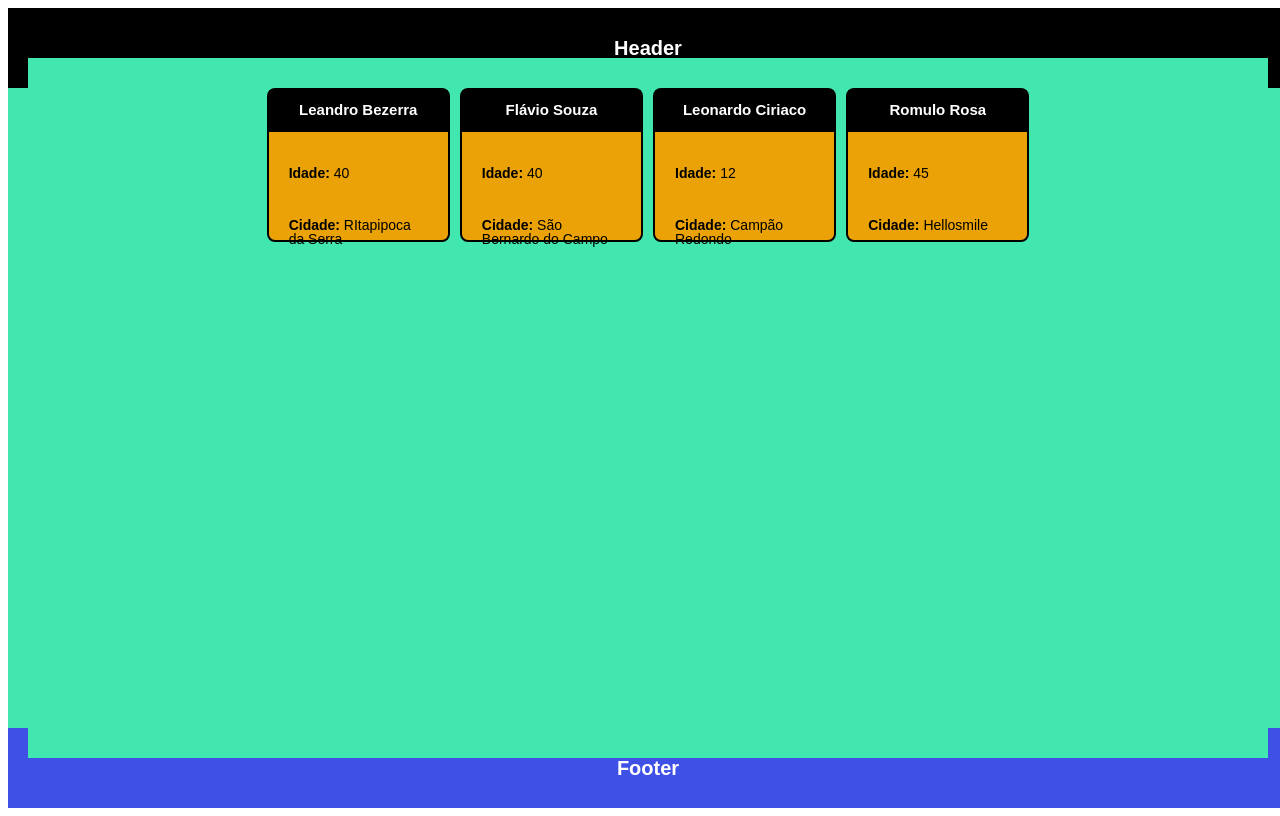
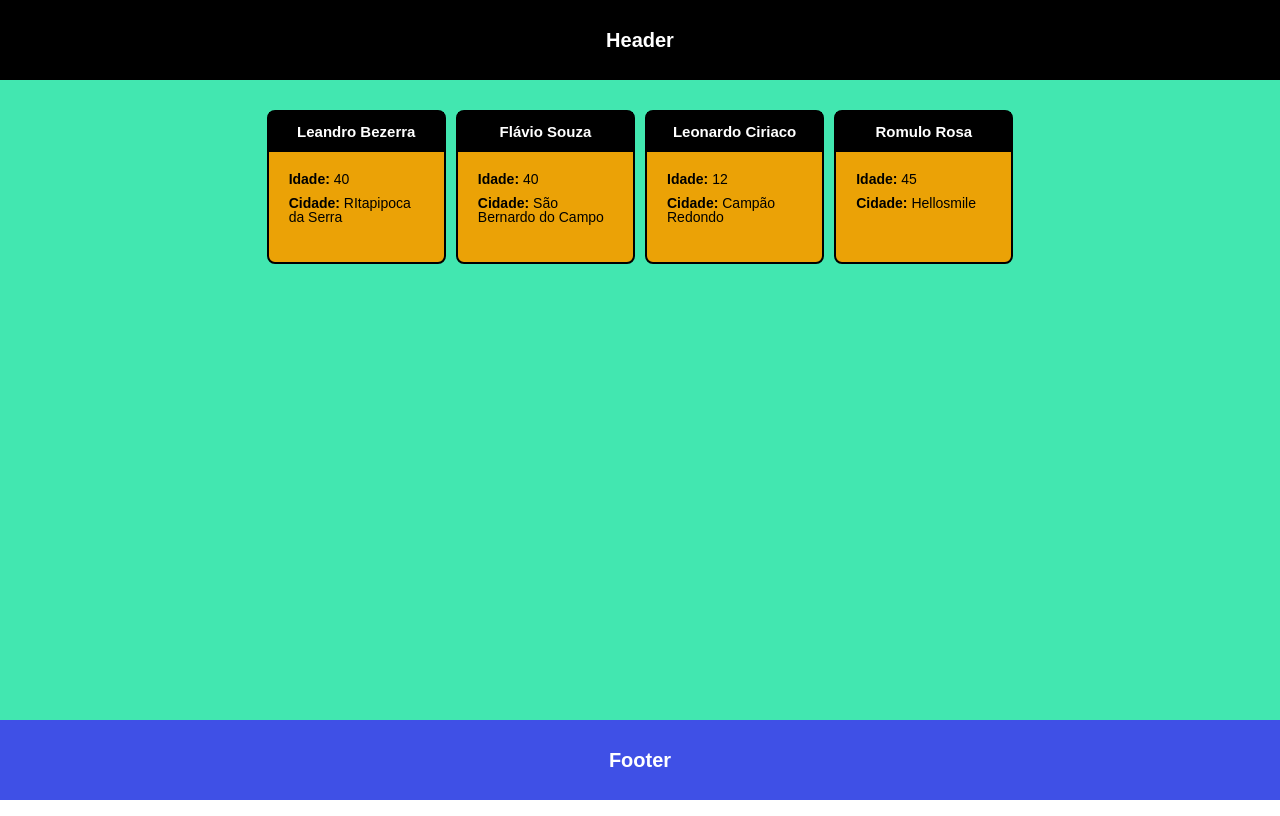
Before and after one commit to romulorosafullstack/2026-poc-react-ts-posto-combustivel, a React (Vite) app: page / in a window 1280 px wide. Built offline with nearby package versions, Linux system fonts and the light colour scheme.

Commit message:
global.scss ajustes

```diff
--- a/src/styles/global.scss
+++ b/src/styles/global.scss
@@ -2,14 +2,13 @@ html{
   font-size: 62.5%;
 }
 
-*{
-  &::after,
-  &::before{
+*,
+*:after,
+*:before{
   box-sizing: border-box;
   margin: 0;
   padding: 0;
   text-decoration: none;
-  }
 }
 
 body{
@@ -48,13 +47,17 @@ ol, ul{
   list-style: none;
 }
 
-blockquote, q{
+blockquote,
+q{
   quotes: none;
-  &::after,
-  &::before{
+}
+
+blockquote:after,
+blockquote:before,
+q:after,
+q:before{
   content: '';
   content: none;
-  }
 }
 
 table{
```
Lines whose indentation alone changed are shown as unchanged.
